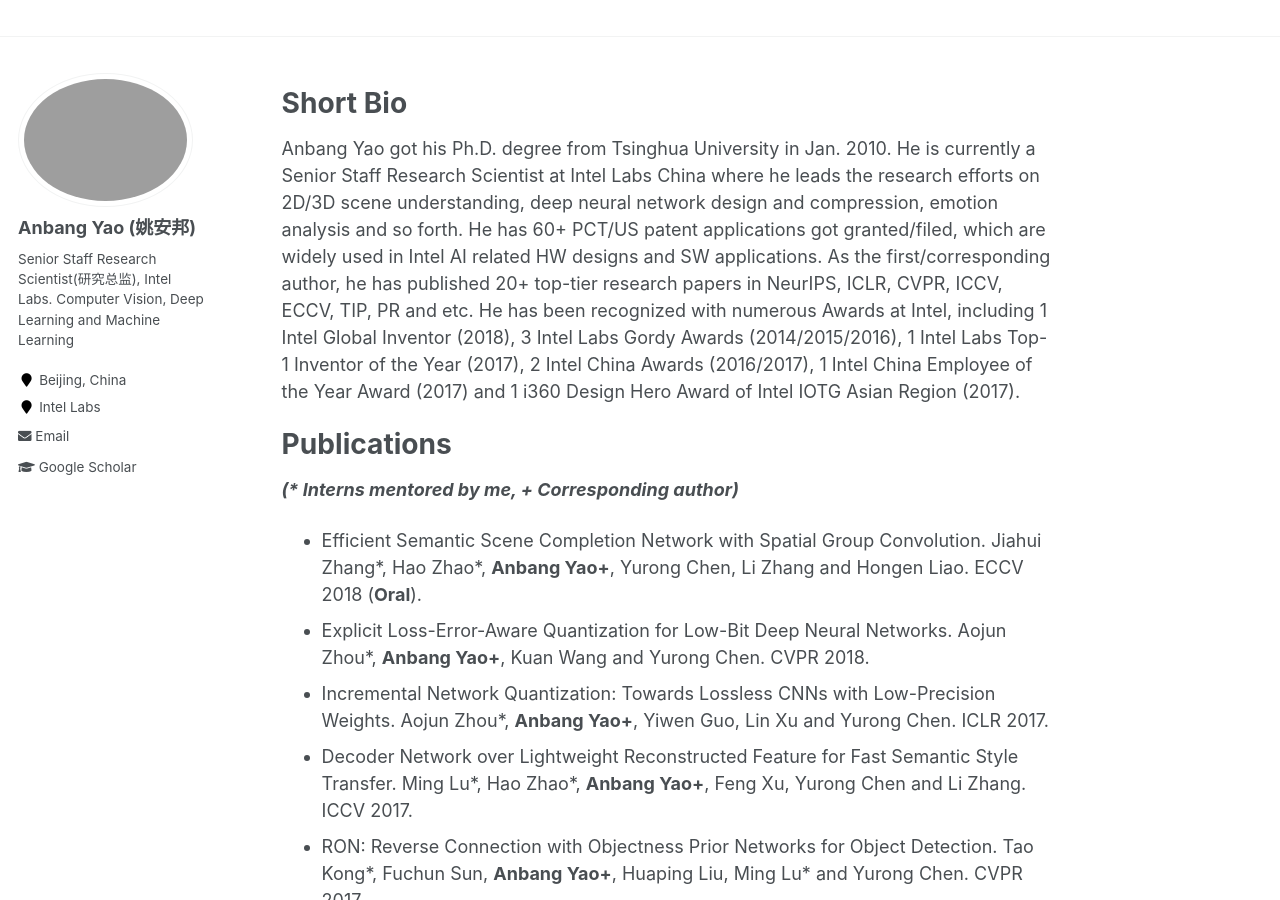
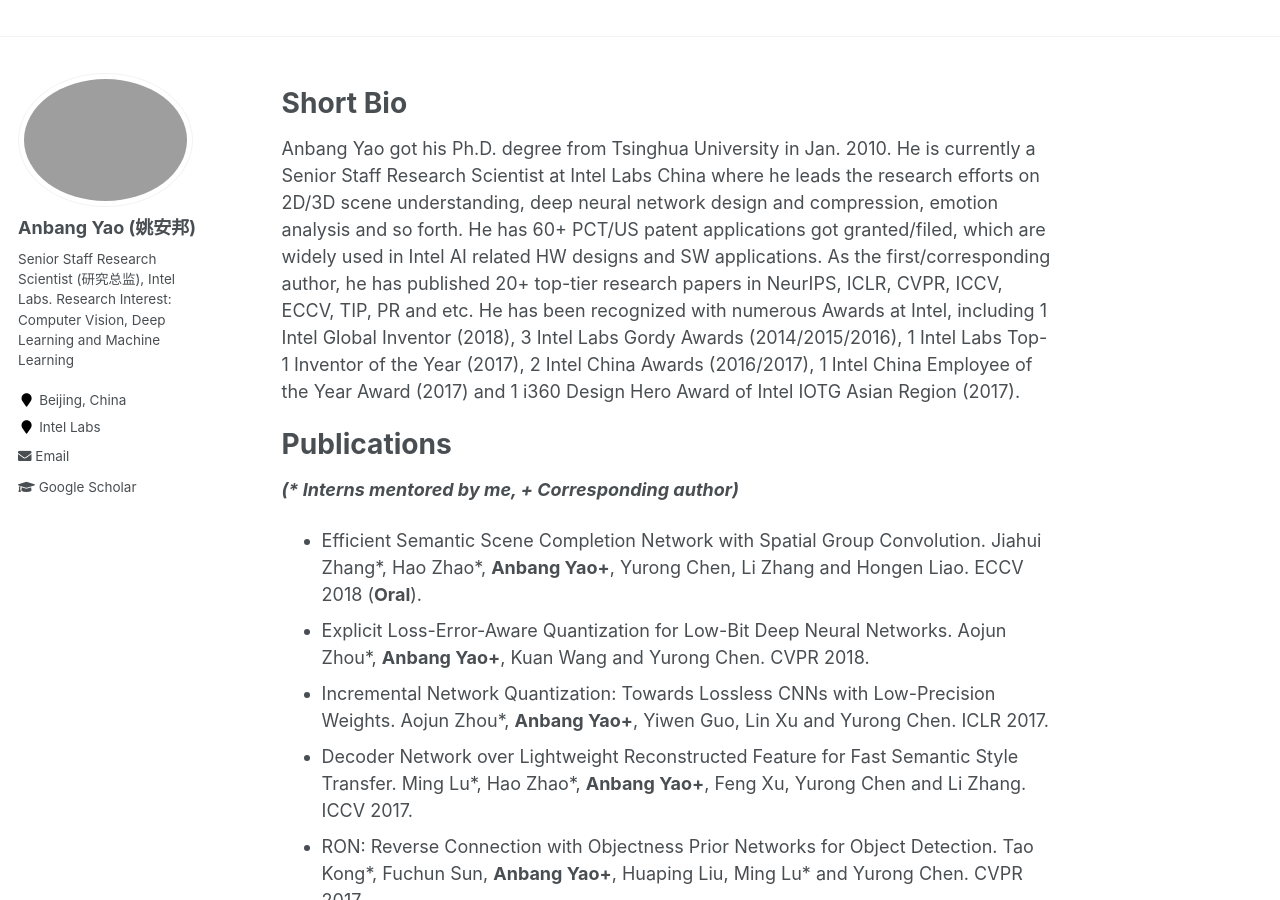
Before and after one commit to YaoAnbang/YaoAnbang.github.io, a Jekyll site: the page built from _pages/about.md, in a window 1280 px wide and 900 px high. Built offline with Jekyll 4.4.1, drawn with Linux system fonts in a browser that asks for light colours.

Commit message:
Update _config.yml

```diff
--- a/_config.yml
+++ b/_config.yml
@@ -82,7 +82,7 @@ analytics:
 author:
   name             : "Anbang Yao (姚安邦)"
   avatar           : "profile.jpg"
-  bio              : "Senior Staff Research Scientist(研究总监), Intel Labs. \n Computer Vision, Deep Learning and Machine Learning"
+  bio              : "Senior Staff Research Scientist (研究总监), Intel Labs. \n Research Interest: Computer Vision, Deep Learning and Machine Learning"
   location         : "Beijing, China"
   employer         : "Intel Labs"
   googlescholar    : "https://scholar.google.com/citations?user=b9hCmPYAAAAJ&hl=en&oi=ao"
```
